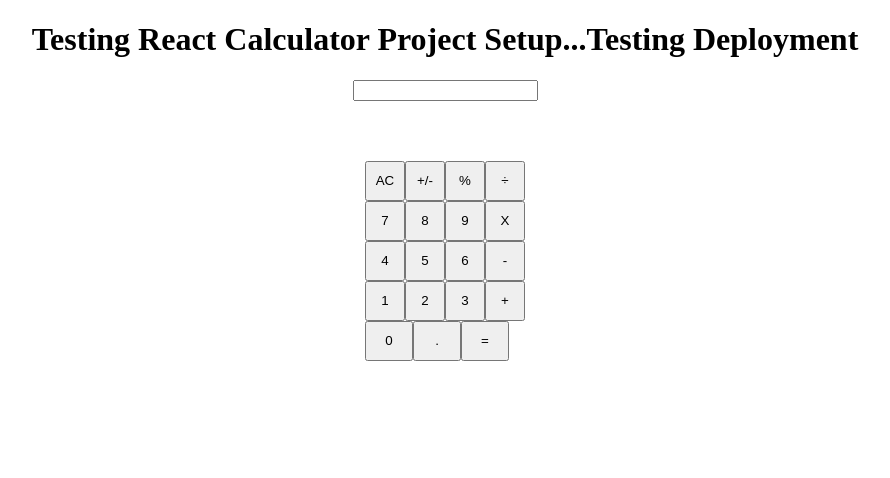
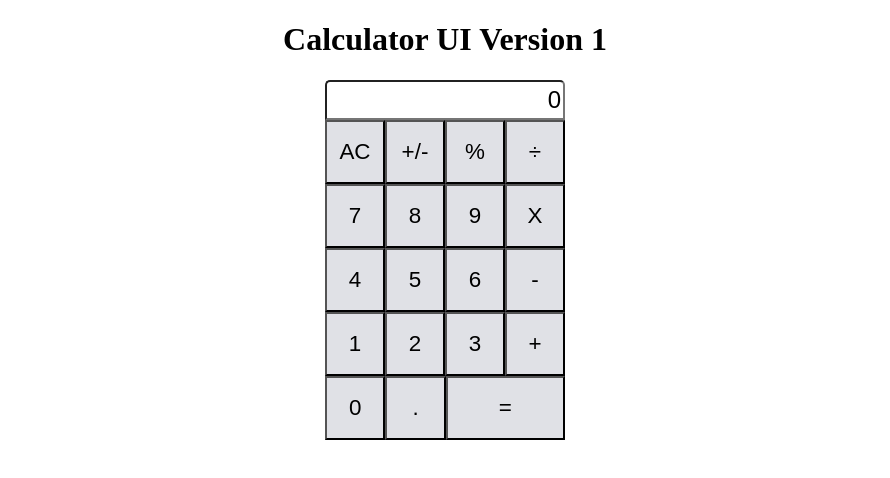
Before and after one commit to Zubenna/calculator-react, a React (Create React App) app: page / in a window 1280 px wide. Shown: the top 478 px of the page, without its empty margins (195-1085 px from the left). Built offline with nearby package versions, Linux system fonts and the light colour scheme.

Commit message:
Implementing Display Component, Adding Styles

```diff
--- a/src/App.css
+++ b/src/App.css
@@ -6,11 +6,20 @@
   display: flex;
 }
 
-.panel-wrapper {
-  /* display: flex; */
+.calc-container {
   justify-content: center;
   align-content: center;
-  width: 10rem;
+  width: 15rem;
   height: 20rem;
   margin: 0 auto;
 }
+
+.display {
+  width: 100%;
+  text-align: right;
+  box-sizing: border-box;
+  height: 2.5rem;
+  font-size: 1.5rem;
+  border-top-left-radius: 5px;
+  border-top-right-radius: 5px;
+}
--- a/src/Button.css
+++ b/src/Button.css
@@ -1,14 +1,18 @@
 .btn {
-    height: 3em;
-    width: 3rem;
-    /* display: flex; */
-    /* justify-content: center;
-    padding: 1rem;
-    align-items: center;
-    font-weight: lighter;
-    font-size: 1.4em;
-    background-color: #e0e1e6;
-    color: #888888;
-    flex: 1;
-    outline: 1px solid #888888; */
-  }
+  width: 4rem;
+}
+
+.btn,
+.eqlBtn {
+  height: 4rem;
+  align-items: center;
+  font-weight: lighter;
+  font-size: 1.4em;
+  background-color: #e0e1e6;
+  padding: .5rem;
+  box-sizing: border-box;
+}
+
+.eqlBtn {
+  width: 8rem;
+}
--- a/src/components/App.js
+++ b/src/components/App.js
@@ -7,9 +7,9 @@ import { Display } from './Display';
 function App() {
   return (
     <div className="App">
-     <h1>Testing React Calculator Project Setup...Testing Deployment</h1>
+     <h1>Calculator UI Version 1</h1>
       <section className='calc-container'>
-       <Display />
+       <Display result='0'></Display>
        <ButtonPanel />
       </section>
     </div>
--- a/src/components/Button.js
+++ b/src/components/Button.js
@@ -1,9 +1,13 @@
 import React from "react";
 import "../Button.css";
 
+const isEqual = val => {
+  return val === "=";
+};
+
 const Button = (props) => {
   return(
-    <button className="btn">{props.name}</button>
+    <button className={isEqual(props.name) ? 'eqlBtn' : 'btn'}>{props.name}</button>
   )
 };
 
--- a/src/components/ButtonPanel.js
+++ b/src/components/ButtonPanel.js
@@ -2,10 +2,8 @@ import React from "react";
 import Button from "./Button";
 
 export const ButtonPanel = (props) => {
-  const width2 = { width: '6rem'}
-  const width1 = { width: '3rem'}
-  return (
-    <div className="panel-wrapper">
+    return (
+    <React.Fragment>
       <div className='row'>
        <Button name='AC'></Button>
        <Button name='+/-'></Button>
@@ -31,10 +29,10 @@ export const ButtonPanel = (props) => {
        <Button name='+'></Button>
       </div>
       <div className='row'>
-       <Button style={width1} name='0'></Button>
-       <Button style={width1} name='.'></Button>
-       <Button style={width2} name='='></Button>
+       <Button name='0'></Button>
+       <Button name='.'></Button>
+       <Button name='='></Button>
       </div>
-    </div>
+    </React.Fragment>
   );
 };
--- a/src/components/Display.js
+++ b/src/components/Display.js
@@ -2,8 +2,6 @@ import React from 'react';
 
 export const Display = (props) => {
     return (
-        <div className='display'>
-            <input type='text' />
-        </div>
+      <input className='display' type='text' value={props.result}></input>
     );
 };
```
